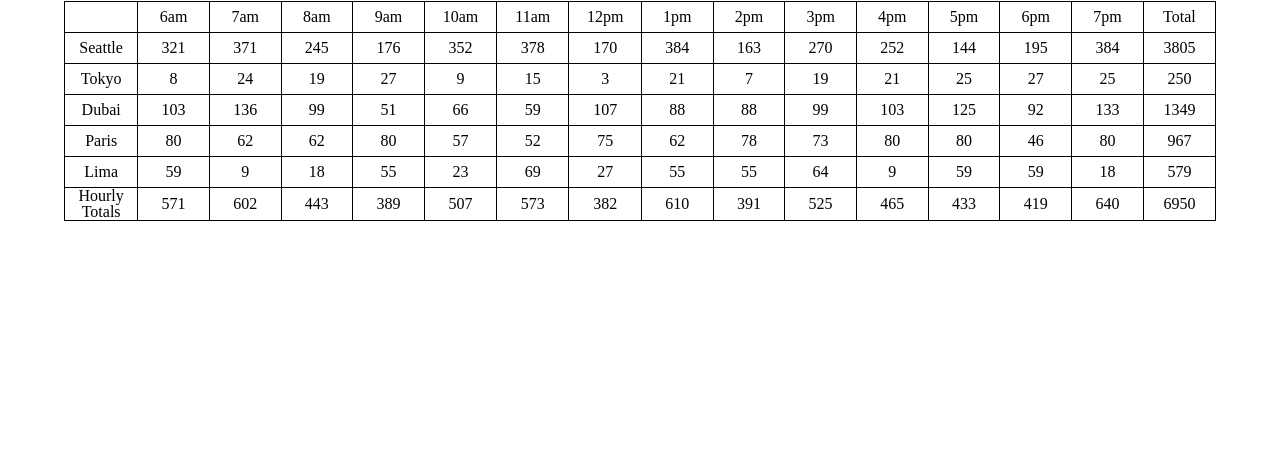
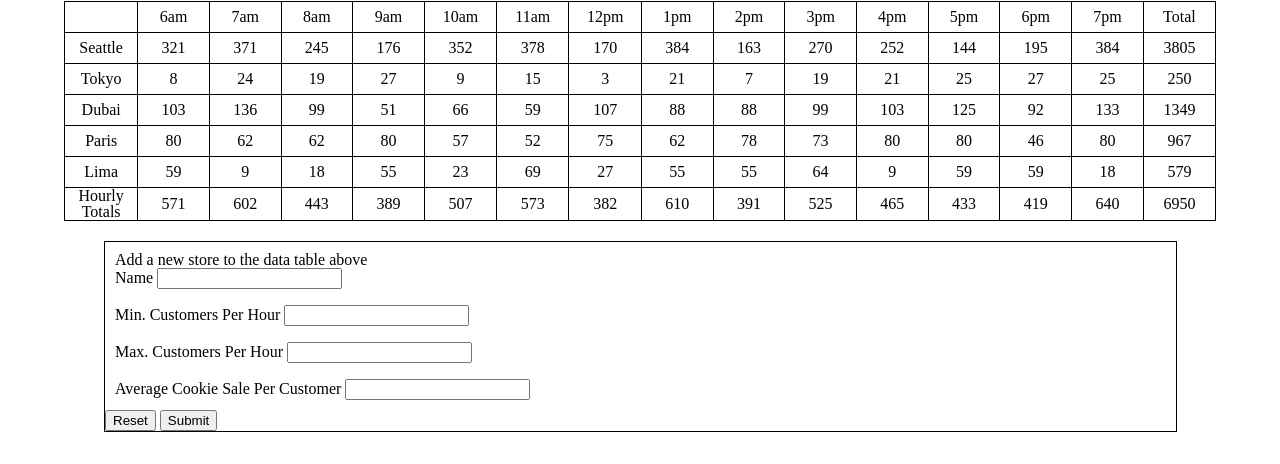
Before and after one commit to selmaT273/cookie-stand, a plain HTML site: page sales.html in a window 1280 px wide. Shown: the part 336-800 px from the top of the page. Drawn offline with Linux system fonts and the light colour scheme.

Commit message:
created form to add new store to table, but total row is not working

```diff
--- a/css/styles.css
+++ b/css/styles.css
@@ -141,3 +141,15 @@ th {
     text-align: center;
 
 }
+
+#new-store {
+    border: 1px solid black;
+    margin-right: 39px;
+    margin-left: 40px;
+    margin-top: 20px;
+    margin-bottom: 10px;
+}
+
+#new-store fieldset {
+    margin: 10px;
+}
--- a/js/newapp.js
+++ b/js/newapp.js
@@ -68,3 +68,24 @@ for(var k = 0; k < hours.length + 1; k++){
   timeTotalCell.textContent = hourlyTotal;
   timeTotalRow.appendChild(timeTotalCell);
 }
+
+function handleFormSubmit(event){
+  event.preventDefault();
+  var nameInput = document.getElementById('newName');
+  var nameValue = nameInput['value'];
+  var minInput = document.getElementById('newMin');
+  var minValue = minInput['value'];
+  var maxInput = document.getElementById('newMax');
+  var maxValue = maxInput['value'];
+  var avgInput = document.getElementById('newAvg');
+  var avgValue = avgInput['value'];
+
+  var newStore = new Store(nameValue, minValue, maxValue, avgValue);
+
+
+  newStore.getSalesPerHour();
+  newStore.render();
+}
+
+var formElement = document.getElementById('new-store');
+formElement.addEventListener('submit', handleFormSubmit);
--- a/sales.html
+++ b/sales.html
@@ -78,7 +78,28 @@
         </ul> -->
 
     </section>
+    <form id="new-store">
+        <fieldset>
+            <legend>Add a new store to the data table above</legend>
+            <label for="newName">Name</label>
+            <input id="newName" type="text" required/>
+            <br>
+            <br>
+            <label for="newMin">Min. Customers Per Hour</label>
+            <input id="newMin" type="number" step="0.01" min="0"/>
+            <br>
+            <br>
+            <label for="newMax">Max. Customers Per Hour</label>
+            <input id="newMax" type="number" step="0.01" min="0"/>
+            <br>
+            <br>
+            <label for="average">Average Cookie Sale Per Customer</label>
+            <input id="newAvg" type="number" step="0.01" min="0"/>
+        </fieldset>
 
+        <button type="reset" value="reset">Reset</button>
+        <button type="submit" name="submitAddNewStore" value="submit">Submit</button>
+    </form>
 
     <div id="cookieProduction-holder" class="cookieProductionDiv"></div>
     </main>
```
